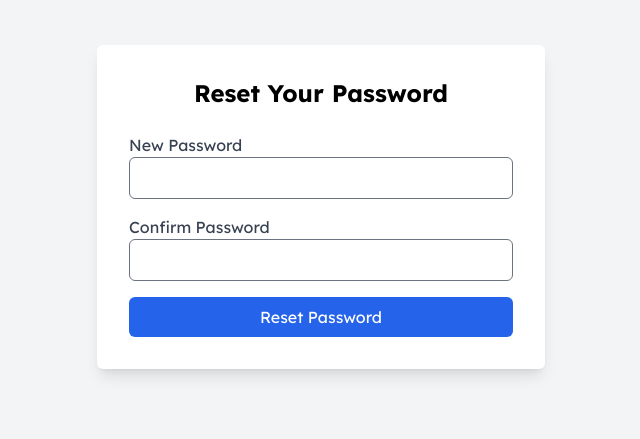
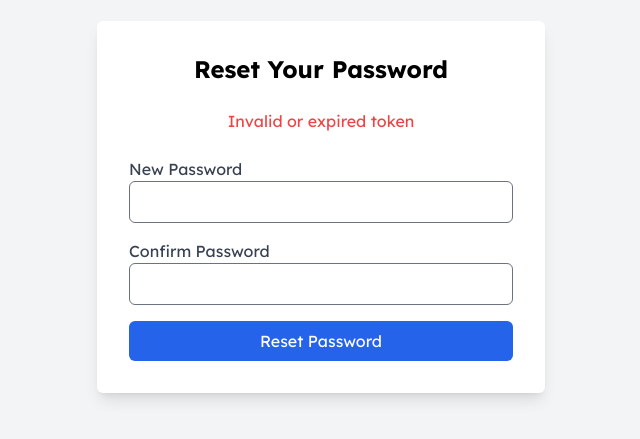
Before and after one commit to pinaki7z/AlumniPFrontendEPS, a React (Create React App) app: page /reset-password/1/1 in a window 1280 px wide. Shown: the part 193-632 px from the top of the page, without its empty margins (319-959 px from the left). Built offline with nearby package versions, Linux system fonts and the light colour scheme; no server answers; what ldrs would draw is missing.

Commit message:
forgotpass complete

```diff
--- a/package.json
+++ b/package.json
@@ -23,6 +23,8 @@
     "crypto-js": "^4.2.0",
     "date-fns": "^2.30.0",
     "emoji-picker-react": "^4.5.16",
+    "jsonwebtoken": "^9.0.2",
+    "jwt-decode": "^4.0.0",
     "ldrs": "^1.0.1",
     "lodash": "^4.17.21",
     "postcss": "^8.4.45",
--- a/src/pages/ForgetPassword/PasswordReset.jsx
+++ b/src/pages/ForgetPassword/PasswordReset.jsx
@@ -1,14 +1,26 @@
-import React, { useState } from 'react';
+import React, { useState, useEffect } from 'react';
 import { useNavigate, useParams } from 'react-router-dom';
 import axios from 'axios';
-
+import {jwtDecode} from 'jwt-decode'; // Import jwt-decode to decode the token
+import baseUrl from '../../config';
 const PasswordReset = () => {
-  const { userId, token } = useParams(); // Extract userId and token from the URL
+  const { token } = useParams(); // Extract token from the URL
   const [newPassword, setNewPassword] = useState('');
   const [confirmPassword, setConfirmPassword] = useState('');
   const [error, setError] = useState('');
   const [success, setSuccess] = useState(false);
+  const [userEmail, setUserEmail] = useState(''); // State to hold user email
   const navigate = useNavigate();
+
+  useEffect(() => {
+    try {
+      // Decode the JWT token to get the user email
+      const decoded = jwtDecode(decodeURIComponent(token));
+      setUserEmail(decoded.email); // Set the email in state
+    } catch (err) {
+      setError('Invalid or expired token');
+    }
+  }, [token]);
 
   const handlePasswordReset = async (e) => {
     e.preventDefault();
@@ -19,9 +31,10 @@ const PasswordReset = () => {
     }
 
     try {
-      // Send the new password to the backend API
-      const response = await axios.post(`/api/reset-password/${userId}/${encodeURIComponent(token)}`, {
+      // Send the new password to the backend API along with the token
+      const response = await axios.post(`${baseUrl}/forgotPass/reset-password/${encodeURIComponent(token)}`, {
         newPassword,
+        confirmNewPassword: confirmPassword,
       });
 
       if (response.data.success) {
@@ -45,6 +58,9 @@ const PasswordReset = () => {
           <p className="text-green-500 text-center">Password reset successful! Redirecting...</p>
         ) : (
           <form onSubmit={handlePasswordReset}>
+            {userEmail && (
+              <p className="text-center mb-8 text-gray-600">{userEmail}</p>
+            )}
             <div className="mb-4">
               <label className="block text-gray-700">New Password</label>
               <input
```
